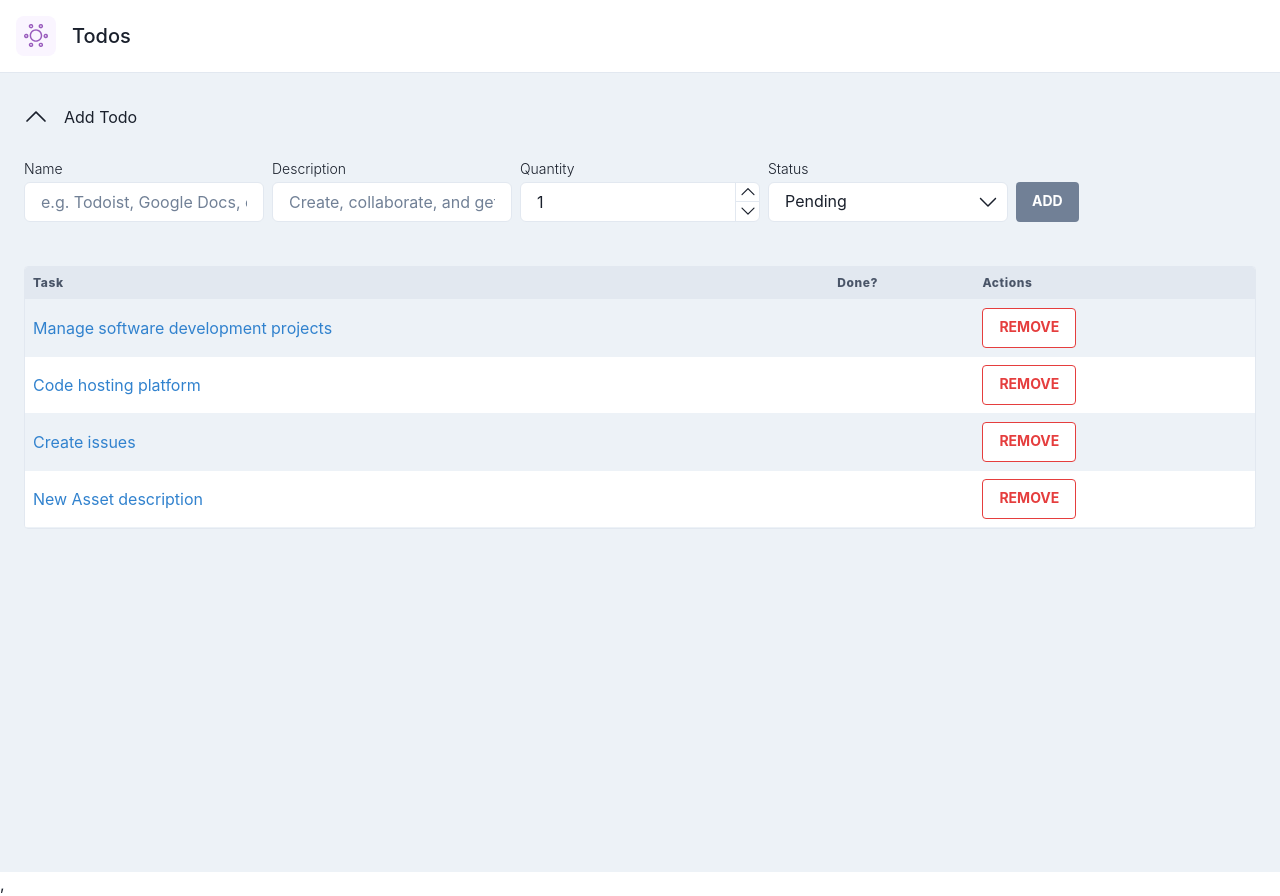
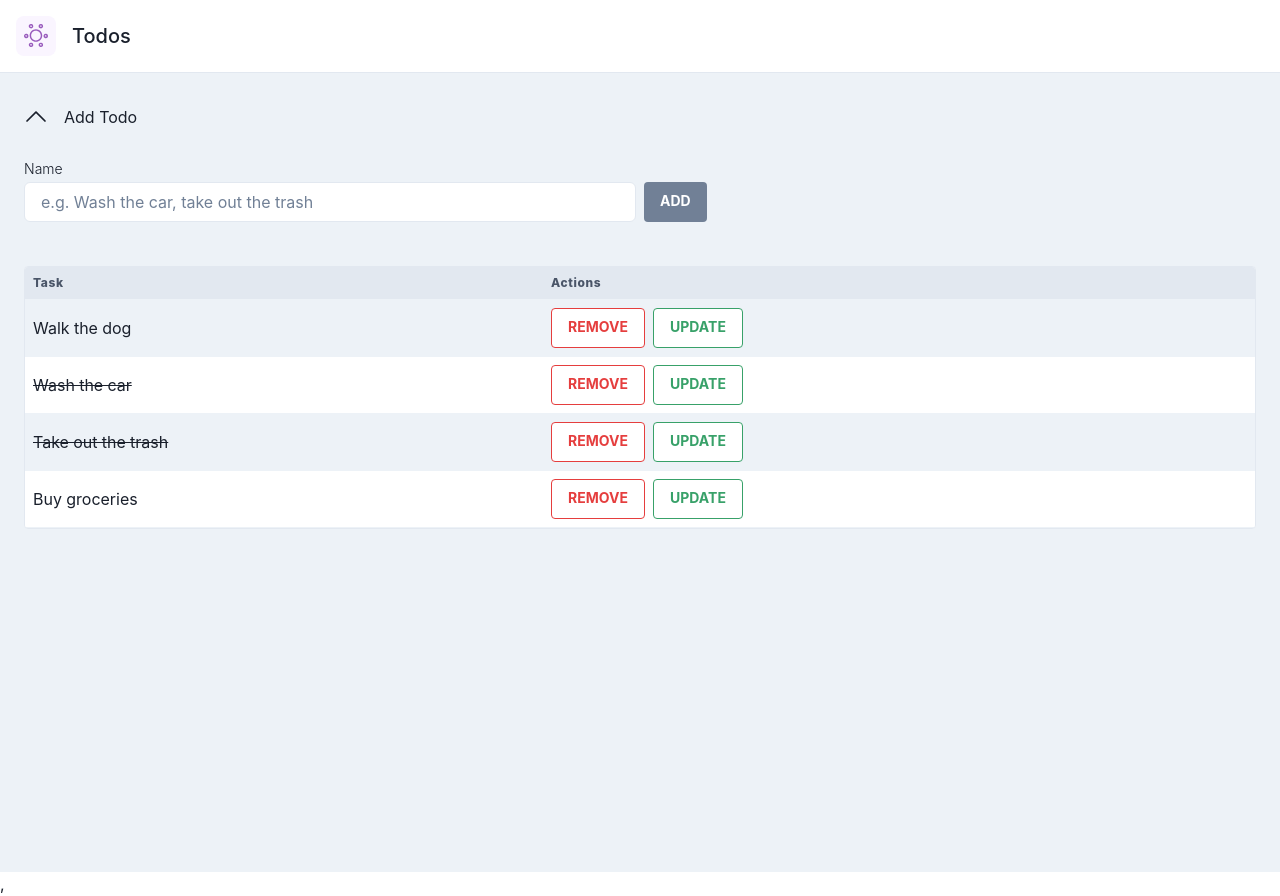
Before and after one commit to oscar-hustlebox/todo-app, a React app: page / in a window 1280 px wide. Both pictures are taken after a click on the button "Add Todo". Built offline with nearby package versions, Linux system fonts and the light colour scheme.

Commit message:
fix: add ability to add new todos

```diff
--- a/src/components/TodoForm/QuantityInput.tsx
+++ /dev/null
@@ -1,63 +0,0 @@
-import React, { ReactElement } from 'react';
-import {
-    NumberInput,
-    NumberInputField,
-    NumberInputStepper,
-    NumberIncrementStepper,
-    NumberDecrementStepper,
-    Box,
-    Flex,
-    Heading,
-} from '@chakra-ui/react';
-import { UseControllerProps, useController } from 'react-hook-form';
-import { FormValues } from './TodoForm';
-import { ReactComponent as ArrowDown } from '../../assets/arrow-down.svg';
-import { ReactComponent as ArrowUp } from '../../assets/arrow-up.svg';
-import { ErrorMessage } from './ErrorMessage';
-
-type QuantityInputProps = UseControllerProps<FormValues> & { labelText: string };
-
-export const QuantityInput = (props: QuantityInputProps): ReactElement => {
-    const {
-        field,
-        formState: { errors },
-    } = useController(props);
-
-    return (
-        <Box mb={3}>
-            <Heading size="xs" fontWeight="light" mb={1}>
-                {props.labelText}
-            </Heading>
-            <NumberInput
-                {...field}
-                min={0}
-                borderColor="gray.200"
-                borderRadius={8}
-                backgroundColor="#FFFFFF"
-                errorBorderColor="red.300"
-                isInvalid={!!errors.name}
-            >
-                <NumberInputField ref={field.ref} name={field.name} />
-                <NumberInputStepper>
-                    <NumberIncrementStepper
-                        children={
-                            <Flex alignItems="center">
-                                <ArrowUp style={{ width: 16, height: 16 }} />
-                            </Flex>
-                        }
-                    />
-                    <NumberDecrementStepper
-                        children={
-                            <Flex alignItems="center">
-                                <ArrowDown style={{ width: 16, height: 16 }} />
-                            </Flex>
-                        }
-                    />
-                </NumberInputStepper>
-            </NumberInput>
-            {errors?.[props.name]?.message && (
-                <ErrorMessage message={errors?.[props.name]?.message?.toString() || ''} />
-            )}
-        </Box>
-    );
-};
--- a/src/components/TodoForm/StatusSelect.tsx
+++ /dev/null
@@ -1,40 +0,0 @@
-import React, { ReactElement } from 'react';
-import { UseControllerProps, useController } from 'react-hook-form';
-import { Box, Heading, Select } from '@chakra-ui/react';
-import { FormValues } from './TodoForm';
-import { ReactComponent as ArrowDown } from '../../assets/arrow-down.svg';
-import { ErrorMessage } from './ErrorMessage';
-
-type StatusSelectProps = UseControllerProps<FormValues> & { labelText: string };
-/* A React component that is using the `useController` hook from `react-hook-form` to get the `field`
-and `formState` props. */
-export const StatusSelect = (props: StatusSelectProps): ReactElement => {
-    const {
-        field,
-        formState: { errors },
-    } = useController(props);
-
-    return (
-        <Box mb={3}>
-            <Heading size="xs" fontWeight="light" mb={1}>
-                {props.labelText}
-            </Heading>
-            <Select
-                {...field}
-                placeholder="Select status"
-                icon={<ArrowDown />}
-                borderColor="gray.200"
-                backgroundColor="#FFFFFF"
-                errorBorderColor="red.300"
-                isInvalid={!!errors.name}
-            >
-                <option value="pending">Pending</option>
-                <option value="online">Online</option>
-                <option value="offline">Offline</option>
-            </Select>
-            {errors?.[props.name]?.message && (
-                <ErrorMessage message={errors?.[props.name]?.message?.toString() || ''} />
-            )}
-        </Box>
-    );
-};
--- a/src/components/TodoForm/TodoForm.tsx
+++ b/src/components/TodoForm/TodoForm.tsx
@@ -6,17 +6,13 @@ import { v4 as uuidv4 } from 'uuid';
 import { yupResolver } from '@hookform/resolvers/yup';
 import * as yup from 'yup';
 
-import { StatusSelect } from './StatusSelect';
-import { QuantityInput } from './QuantityInput';
 import { addTodo } from '../../redux/slices/todos/slice';
 import { InputField } from './InputField';
 import { SubmitButton } from './SubmitButton';
 
 export type FormValues = {
     name: string;
-    description: string;
-    quantity: number;
-    status: 'online' | 'offline' | 'pending';
+    isCompleted: boolean;
 };
 
 /* Creating a schema that is used to validate the form values. */
@@ -33,12 +29,10 @@ export const TodoForm = (): ReactElement => {
         resolver: yupResolver(schema),
         defaultValues: {
             name: '',
-            description: '',
-            quantity: 1,
-            status: 'pending',
+            isCompleted: false,
         },
     });
-    const { reset, handleSubmit, control } = methods;
+    const { reset, handleSubmit } = methods;
     const dispatch = useDispatch();
 
     /**
@@ -55,15 +49,8 @@ export const TodoForm = (): ReactElement => {
     return (
         <FormProvider {...methods}>
             <form onSubmit={handleSubmit(onSubmit)}>
-                <SimpleGrid columns={{ base: 1, sm: 5 }} spacing={2}>
-                    <InputField name="name" labelText="Name" placeholderText="e.g. Todoist, Google Docs, etc." />
-                    <InputField
-                        name="description"
-                        labelText="Description"
-                        placeholderText="Create, collaborate, and get organized."
-                    />
-                    <QuantityInput control={control} name="quantity" labelText="Quantity" />
-                    <StatusSelect control={control} name="status" labelText="Status" />
+                <SimpleGrid columns={{ base: 1, sm: 2 }} spacing={2}>
+                    <InputField name="name" labelText="Name" placeholderText="e.g. Wash the car, take out the trash" />
                     <SubmitButton />
                 </SimpleGrid>
             </form>
--- a/src/components/TodoList/TodoListItem/TodoListItem.tsx
+++ b/src/components/TodoList/TodoListItem/TodoListItem.tsx
@@ -1,32 +1,26 @@
 import React from 'react';
-import { Button, Heading, Link, Td, Tr } from '@chakra-ui/react';
+import { Button, Flex, Heading, Link, Td, Text, Tr } from '@chakra-ui/react';
 import { useDispatch } from 'react-redux';
 import { TodoState, removeTodo } from '../../../redux/slices/todos/slice';
 
 type TodoListItemProps = { todo: TodoState };
 
-/**
- * It takes an asset object and returns a table row with the asset's name, description, quantity,
- * status, and a button to remove the asset
- * @param TodoListItemProps - This is the type of the props that the component
- * will receive.
- * @returns A table row with the asset's name, description, quantity, status, and a button to remove
- * the asset.
- */
 export const TodoListItem = ({ todo }: TodoListItemProps) => {
     const dispatch = useDispatch();
 
     return (
         <Tr>
-            <Td padding={2} maxWidth="sm" overflow="hidden" wordBreak="break-word">
-                <Link href="#nowhere" color="blue.500">
-                    {todo.description}
-                </Link>
-            </Td>
-            <Td padding={2} maxWidth="sm" overflow="hidden" wordBreak="break-word">
-                {todo.isComplete}
+            <Td padding={2} overflow="hidden" wordBreak="break-word">
+                <Text
+                    {...(todo.isComplete
+                        ? { textDecorationColor: 'blackAlpha.500', textDecoration: 'line-through' }
+                        : {})}
+                >
+                    {todo.name}
+                </Text>
             </Td>
             <Td padding={2}>
+                <Flex gap={2}>
                     <Button
                         backgroundColor="#FFF"
                         borderColor="red.500"
@@ -44,6 +38,24 @@ export const TodoListItem = ({ todo }: TodoListItemProps) => {
                             Remove
                         </Heading>
                     </Button>
+                    <Button
+                        backgroundColor="#FFF"
+                        borderColor="green.500"
+                        borderWidth={1}
+                        _hover={{
+                            backgroundColor: 'green.500',
+                            color: '#FFF',
+                        }}
+                        color="green.500"
+                        borderRadius={4}
+                        width={{ sm: '100%', base: 'inherit', md: 'inherit' }}
+                        onClick={() => console.log('selected')}
+                    >
+                        <Heading size="xs" textTransform="uppercase">
+                            Update
+                        </Heading>
+                    </Button>
+                </Flex>
             </Td>
         </Tr>
     );
--- a/src/components/TodoList/TodoListItems/TodoListItems.tsx
+++ b/src/components/TodoList/TodoListItems/TodoListItems.tsx
@@ -18,11 +18,6 @@ export const TodoListItems = () => {
                         </Th>
                         <Th padding={2}>
                             <Text fontWeight="extrabold" casing="capitalize">
-                                Done?
-                            </Text>
-                        </Th>
-                        <Th padding={2}>
-                            <Text fontWeight="extrabold" casing="capitalize">
                                 Actions
                             </Text>
                         </Th>
--- a/src/components/TopBar/TopBar.tsx
+++ b/src/components/TopBar/TopBar.tsx
@@ -1,12 +1,12 @@
 import React from 'react';
 import { Box, Flex, Heading } from '@chakra-ui/react';
-import { ReactComponent as AssetLogo } from '../../assets/logo.svg';
+import { ReactComponent as TodoLogo } from '../../assets/logo.svg';
 
 export const TopBar = () => {
     return (
         <Flex paddingX={4} paddingY={4} flexDir="row" alignItems="center" gap={4}>
             <Box background="purple.50" padding={2} borderRadius={8}>
-                <AssetLogo color="#995CBD" />
+                <TodoLogo color="#995CBD" />
             </Box>
 
             <Heading as="h1" size="md" fontWeight="medium">
--- a/src/redux/slices/todos/slice.tsx
+++ b/src/redux/slices/todos/slice.tsx
@@ -3,7 +3,7 @@ import { v4 as uuidv4 } from 'uuid';
 
 export type TodoState = {
     id: string;
-    description: string;
+    name: string;
     isComplete: boolean;
 };
 
@@ -12,22 +12,22 @@ export type TodosState = TodoState[];
 export const initialState: TodosState = [
     {
         id: uuidv4(),
-        description: 'Manage software development projects',
+        name: 'Walk the dog',
         isComplete: false,
     },
     {
         id: uuidv4(),
-        description: 'Code hosting platform',
+        name: 'Wash the car',
         isComplete: true,
     },
     {
         id: uuidv4(),
-        description: 'Create issues',
+        name: 'Take out the trash',
         isComplete: true,
     },
     {
         id: uuidv4(),
-        description: 'New Asset description',
+        name: 'Buy groceries',
         isComplete: false,
     },
 ];
@@ -45,6 +45,14 @@ export const todosSlice = createSlice({
         removeTodo: (state, action) => {
             return state.filter((asset) => asset.id !== action.payload);
         },
+        updateTodo: (state, action) => {
+            return state.map((asset) => {
+                if (asset.id === action.payload.id) {
+                    return { ...asset, ...action.payload };
+                }
+                return asset;
+            });
+        },
     },
 });
 
```
Lines whose indentation alone changed are shown as unchanged.
